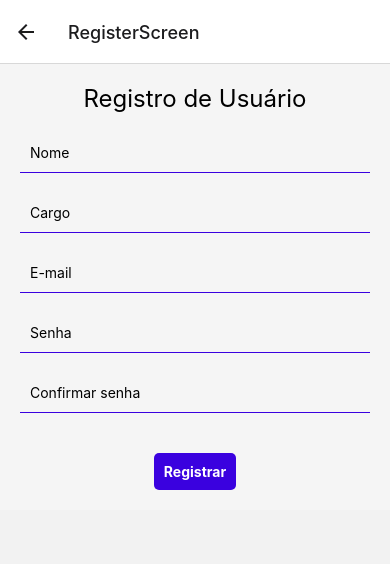
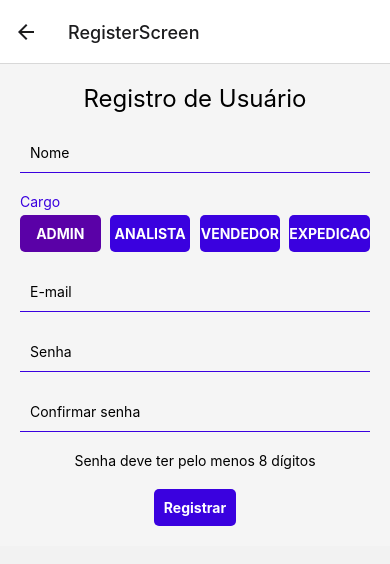
Before and after one commit to OOliveira05/UnoLins, a React Native app: screen /RegisterScreen in a window 390 px wide. Shown: the top 564 px of the page. Built offline with nearby package versions, Linux system fonts and the light colour scheme.

Commit message:
ajuste final

```diff
--- a/components/RegisterScreen.tsx
+++ b/components/RegisterScreen.tsx
@@ -6,14 +6,15 @@ import { useNavigation } from '@react-navigation/native';
 const RegistroUsuarioScreen = () => {
   const navigation = useNavigation();
   const [nome, setNome] = useState("");
-  const [cargo, setCargo] = useState("");
+  const [cargo, setCargo] = useState("ADMIN"); // Valor padrão
   const [email, setEmail] = useState("");
   const [senha, setSenha] = useState("");
   const [confirmarSenha, setConfirmarSenha] = useState("");
 
+  const cargos = ["ADMIN", "ANALISTA", "VENDEDOR", "EXPEDICAO"];
+
   const registrarUsuario = async () => {
     try {
-
       if (senha !== confirmarSenha) {
         Alert.alert("Erro", "As senhas não coincidem.");
         return;
@@ -33,7 +34,7 @@ const RegistroUsuarioScreen = () => {
       Alert.alert("Sucesso", "Usuário registrado com sucesso!");
 
       setNome("");
-      setCargo("");
+      setCargo("ADMIN");
       setEmail("");
       setSenha("");
       setConfirmarSenha("");
@@ -54,12 +55,21 @@ const RegistroUsuarioScreen = () => {
           onChangeText={setNome}
           style={styles.input}
         />
-        <TextInput
-          placeholder="Cargo"
-          value={cargo}
-          onChangeText={setCargo}
-          style={styles.input}
-        />
+        <Text style={styles.pickerLabel}>Cargo</Text>
+        <View style={styles.buttonContainer}>
+          {cargos.map((item) => (
+            <TouchableOpacity
+              key={item}
+              style={[
+                styles.cargoButton,
+                cargo === item && styles.selectedCargoButton,
+              ]}
+              onPress={() => setCargo(item)}
+            >
+              <Text style={styles.buttonText}>{item}</Text>
+            </TouchableOpacity>
+          ))}
+        </View>
         <TextInput
           placeholder="E-mail"
           value={email}
@@ -81,10 +91,11 @@ const RegistroUsuarioScreen = () => {
           secureTextEntry
           style={styles.input}
         />
+        <Text style={styles.passwordLabel}>Senha deve ter pelo menos 8 dígitos</Text>
         <TouchableOpacity
           style={styles.registrarButton}
           onPress={registrarUsuario}
-          >
+        >
           <Text style={styles.buttonText}>Registrar</Text>
         </TouchableOpacity>
       </View>
@@ -112,17 +123,38 @@ const styles = StyleSheet.create({
     marginBottom: 20,
     paddingHorizontal: 10,
   },
+  pickerLabel: {
+    color: "#3A01DF",
+    marginBottom: 5,
+    alignSelf: "flex-start",
+  },
+  buttonContainer: {
+    flexDirection: "row",
+    justifyContent: "space-between",
+    width: "100%",
+    marginBottom: 20,
+  },
+  cargoButton: {
+    backgroundColor: '#3A01DF',
+    padding: 10,
+    borderRadius: 5,
+    width: "23%",
+    alignItems: "center",
+  },
+  selectedCargoButton: {
+    backgroundColor: '#5A01A7', // Cor diferente para a opção selecionada
+  },
+  buttonText: {
+    color: 'white',
+    textAlign: 'center',
+    fontWeight: 'bold',
+  },
   registrarButton: {
     backgroundColor: '#3A01DF',
     padding: 10,
     borderRadius: 5,
     marginTop: 20,
   },
-  buttonText: {
-    color: 'white',
-    textAlign: 'center',
-    fontWeight: 'bold',
-  },
 });
 
 export default RegistroUsuarioScreen;
```
